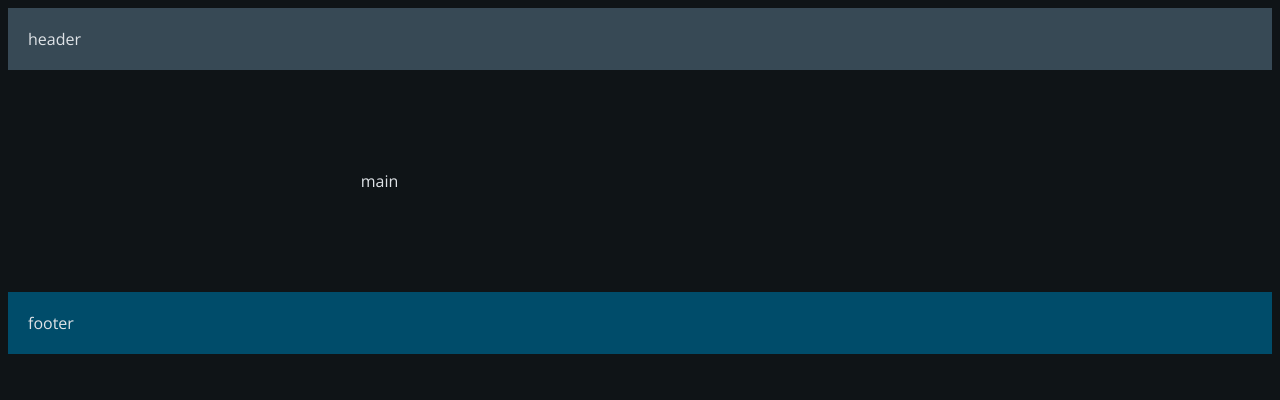
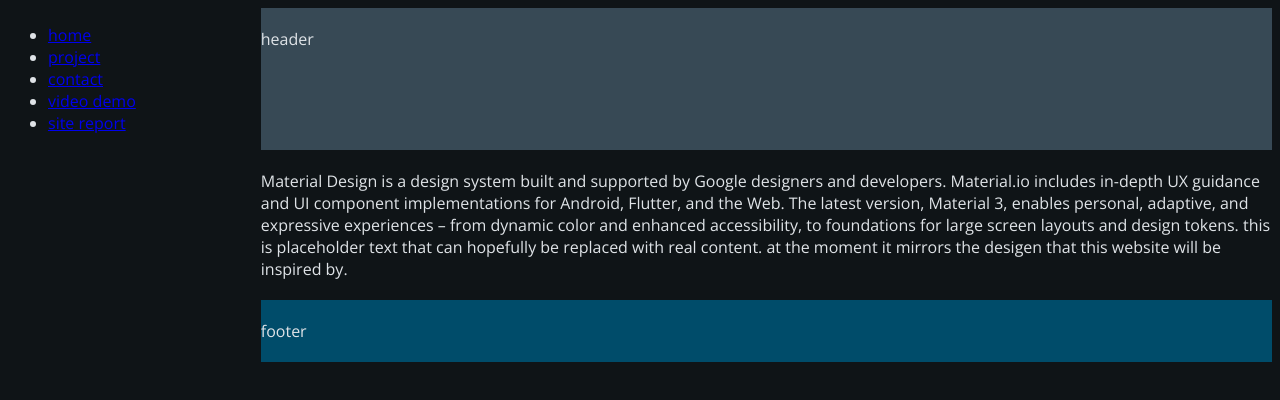
Before and after one commit to CSY1063/as1-DakaraiG, a plain HTML site: page index.html in a window 1280 px wide. Drawn offline with nearby package versions, Linux system fonts and the light colour scheme.

Commit message:
links added

```diff
--- a/index.html
+++ b/index.html
@@ -10,22 +10,39 @@
 
 <body>
     <link rel="stylesheet" href="style.css">
-    <script src="./bundle.js"></script>
 
 
 
     <header>
         header
     </header>
+
+    <nav>
+        <ul>
+            <li><a href="index.html">home</a></li>
+            <li><a href="project.html">project</a></li>
+            <li><a href="contact.html">contact</a></li>
+            <li><a href="videoDemo.html">video demo</a></li>
+            <li><a href="sitereport.html">site report</a></li>
+        </ul>
+    </nav>
+
     <main>
-       main
+        Material Design is a design system built and supported by Google designers and developers. Material.io includes
+        in-depth UX guidance and UI component implementations for Android, Flutter, and the Web.
+
+        The latest version, Material 3, enables personal, adaptive, and expressive experiences – from dynamic color and
+        enhanced accessibility, to foundations for large screen layouts and design tokens.
+
+        this is placeholder text that can hopefully be replaced with real content. at the moment it mirrors the desigen that this website will be inspired by.
     </main>
+
+
     <footer>
         footer
     </footer>
 
 
-
 </body>
 
 </html>
--- a/style.css
+++ b/style.css
@@ -82,26 +82,28 @@ body {
     color: var(--md-sys-color-on-background);
     font-family: 'Open Sans', sans-serif;
     display: grid;
-    grid-template-columns: 20% 60% 20%;
+    grid-template-columns: 20% 80%;
     grid-template-rows: auto;
     grid-template-areas:
-    "header header header"
-    "nav main aside"
-    "footer footer footer";
+    "nav header"
+    "nav main"
+    "nav footer";
 }
 
 header {
     grid-area: header;
     background-color: var(--md-sys-color-secondary-container);
+
     color: var(--md-sys-color-on-surface);
-    padding: 20px;
+    padding: 20px 0;
+    margin:0px;
 
 }
 main{
     font: var(--my-title-font);
     grid-area: main;
     color: var(--md-sys-color-on-surface);
-    padding: 100px;
+    padding: 20px 0;
 
 }
 
@@ -109,5 +111,12 @@ footer{
     grid-area: footer;
     background-color: var(--md-sys-color-on-primary-fixed-variant);
     color: var(--md-sys-color-on-surface);
-    padding: 20px;
+    padding: 20px 0;
 }
+
+
+
+nav ul ul li:hover {
+  background-color: red;
+
+  }
```
Also changed, not shown: contact.html (added), project.html (added), sitereport.html (added), videoDemo.html (added).
